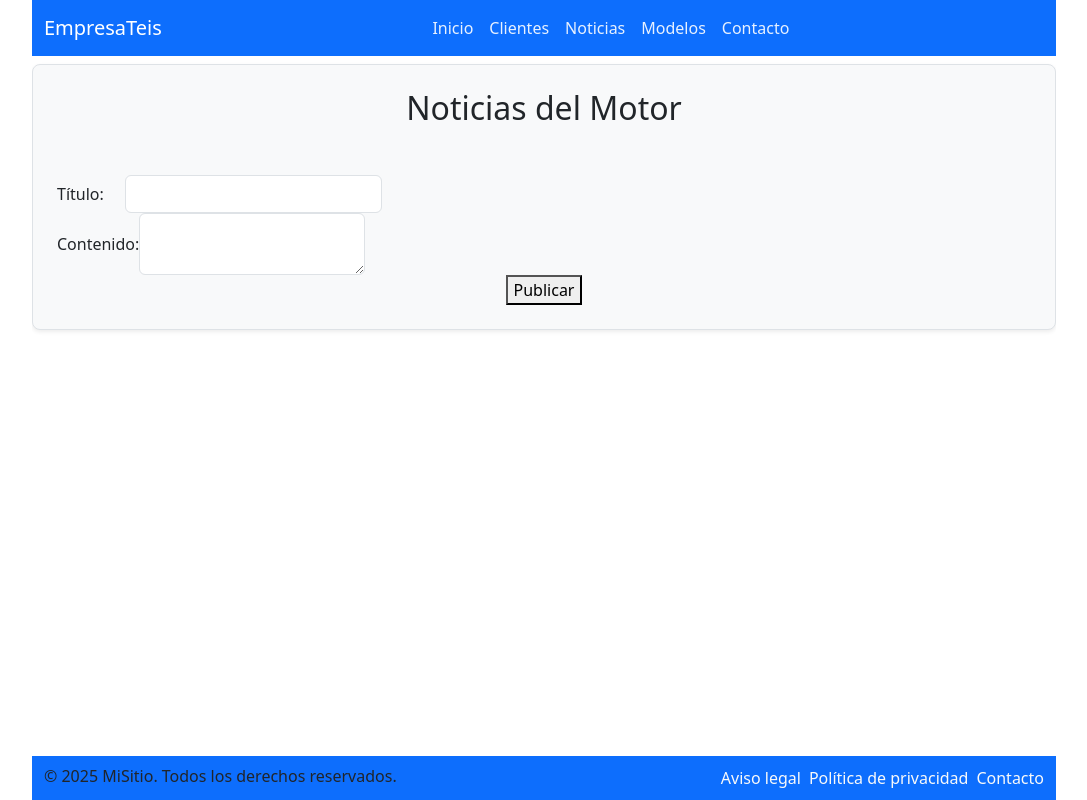
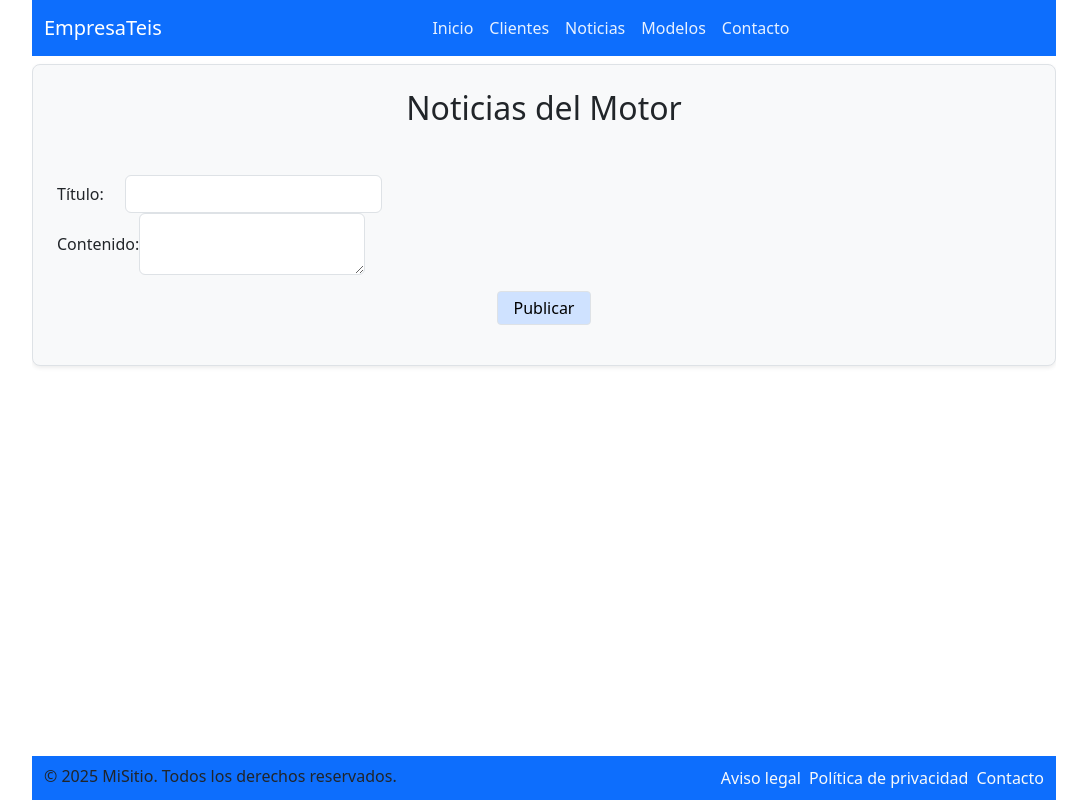
Before and after one commit to ainefp/figueroaperezaine, a Vue app: page /noticias in a window 1280 px wide. Shown: the whole page, without its empty margins (96-1183 px from the left). Built offline with nearby package versions, Linux system fonts and the light colour scheme.

Commit message:
creo que entiendo los paddings

```diff
--- a/src/components/NoTicias.vue
+++ b/src/components/NoTicias.vue
@@ -11,8 +11,9 @@
                     <label for="contenido"> Contenido: </label>
                     <textarea type="text" id="contenido" class="form-control w-auto" maxlength="256" required></textarea>
                 </div>
-                <div class="d-flex justify-content-center">
-                    <button type="button" class="btn-grabar"> Publicar </button>
+                <div class="d-flex justify-content-center my-3">
+                    <button type="button" class="btn-grabar p-1 px-3 border rounded-1 bg-primary-subtle"> Publicar </button>
+                    <!-- p=padding; py=padding-top; pb=padding-bottom; px=padding-lateral -->
                 </div>
             </div>
         </form>
```
